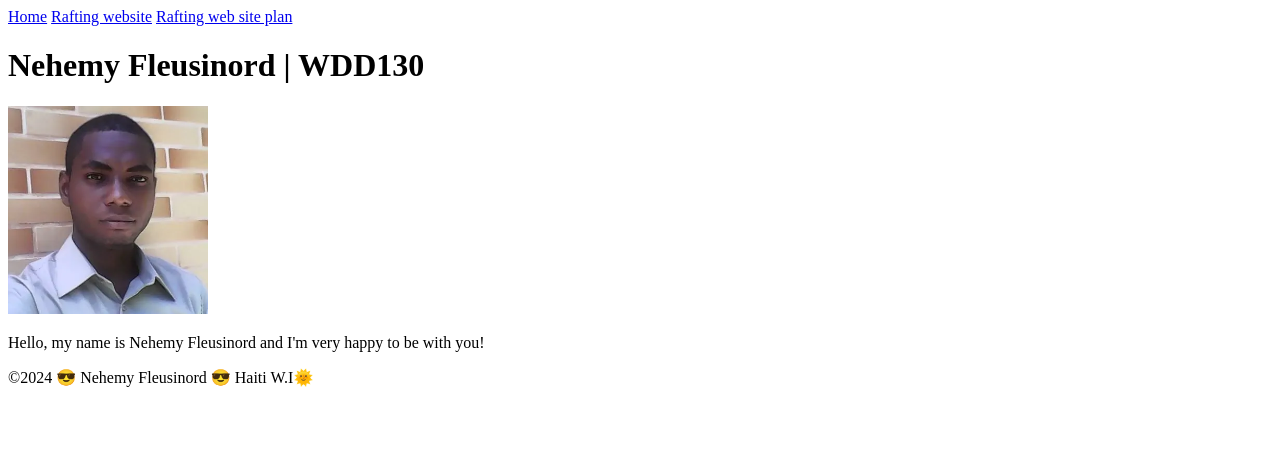
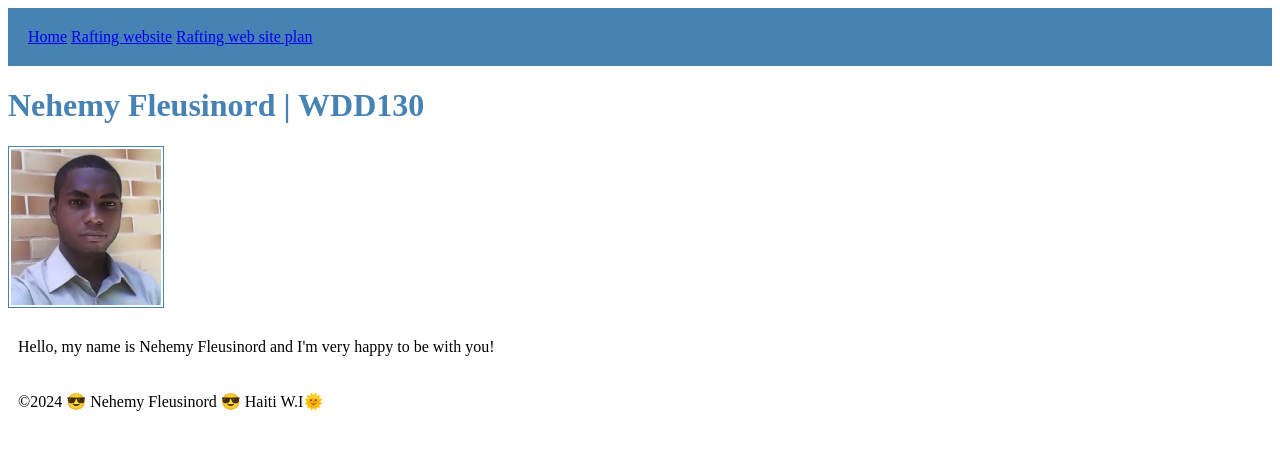
Before and after one commit to primo2568/wdd, a plain HTML site: page index.html in a window 1280 px wide. Drawn offline with Linux system fonts and the light colour scheme.

Commit message:
holygrail

```diff
--- a/index.html
+++ b/index.html
@@ -4,6 +4,7 @@
         <meta charset="utf-8">
         <meta name="viewport" content="width=devise-width,initial-scale=1.0">
         <title> Nehemy Fleusinord | WDD130 </title>
+        <link rel="stylesheet" href="styles/styles.css">
     </head>
     <body>
         <header>
--- /dev/null
+++ b/styles/styles.css
@@ -0,0 +1,21 @@
+nav{
+    background-color:steelblue; padding:10px;
+}
+nav{
+    color:white;
+    display:block;
+    padding:20px;
+}
+h1{
+    color:steelblue;
+}
+img{
+    width: 150px;
+    height:auto;
+    border:1px solid steelblue;
+    padding:2px;
+    box-shadow:0 0 30 px gray;
+}
+p{
+    padding:10px
+}
```
Also changed, not shown: week02/holygrail.html (+3 -3 lines).
